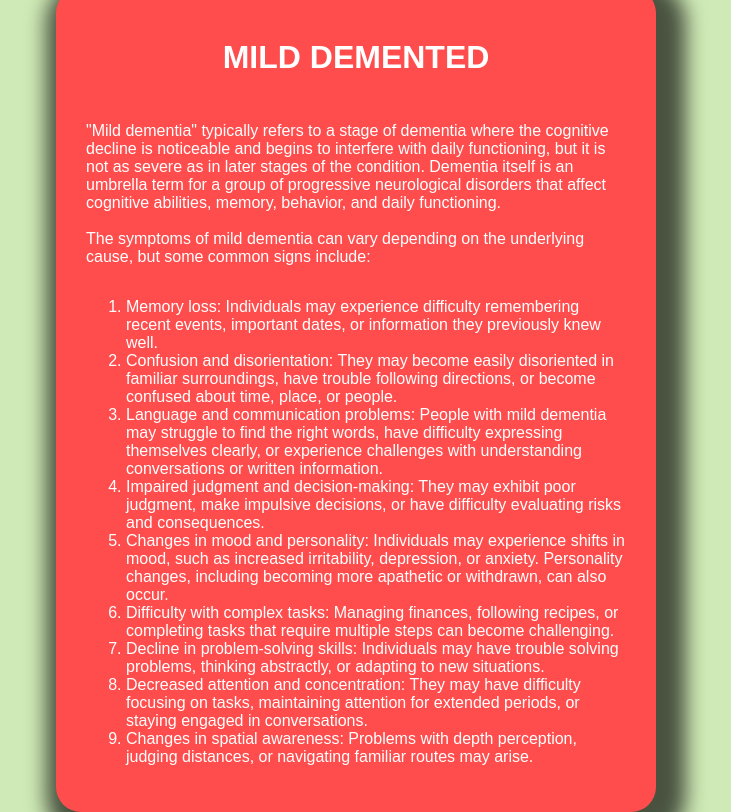
After one commit to RumeysaCeylan/Alzheimerdetection, a Flask app: page /mild_demented in a window 1280 px wide. The commit adds this page. Shown: the whole page, without its empty margins (284-1015 px from the left). Run offline with Flask 3, Linux system fonts and the light colour scheme.

Commit message:
Add files via upload

```diff
--- a/app.py
+++ b/app.py
@@ -19,6 +19,21 @@ def f1_score(y_true, y_pred):
 
 # Load your model and weights
 model = tf.keras.models.load_model("./models/best_weights.hdf5", custom_objects={'f1_score': f1_score})
+@app.route("/very_mild_demented")
+def very_mild_demented():
+    return render_template("very_mild_demented.html")
+
+@app.route("/mild_demented")
+def mild_demented():
+    return render_template("mild_demented.html")
+
+@app.route("/moderate_demented")
+def moderate_demented():
+    return render_template("moderate_demented.html")
+
+@app.route("/non_demented")
+def non_demented():
+    return render_template("non_demented.html")
 
 @app.route("/predict", methods=["POST"])
 def predict():
@@ -36,10 +51,10 @@ def predict():
         class_probs = predictions[0] * 100
         result = {
             "class_probabilities": {
-                "Mild Demented": float(class_probs[0]),
-                "Moderate Demented": float(class_probs[1]),
-                "Non Demented":float(class_probs[2]),
-                "Very Mild Demented": float(class_probs[3]),
+                "mild_demented": float(class_probs[0]),
+                "moderate_demented": float(class_probs[1]),
+                "non_demented":float(class_probs[2]),
+                "very_mild_demented": float(class_probs[3]),
             }
         }
 
--- a/static/css/styles.css
+++ b/static/css/styles.css
@@ -115,7 +115,9 @@ input::file-selector-button {
     box-shadow: 10px 10px 20px 20px rgba(0,0,0,0.65);
 
 }
-
+ul{
+  list-style-type: none;
+}
 h1 {
     margin-bottom: 30px;
 }
--- /dev/null
+++ b/templates/mild_demented.html
@@ -0,0 +1,32 @@
+<!DOCTYPE html>
+<html lang="en">
+<head>
+    <meta charset="UTF-8">
+    <meta http-equiv="X-UA-Compatible" content="IE=edge">
+    <meta name="viewport" content="width=device-width, initial-scale=1.0">
+    <title>MILD DEMENTED</title>
+    <link rel="stylesheet" href="{{ url_for('static', filename='css/styles.css') }}">
+
+</head>
+<body>
+
+    <div class="red-box">
+        <h1>MILD DEMENTED</h1>
+        <p>"Mild dementia" typically refers to a stage of dementia where the cognitive decline is noticeable and begins to interfere with daily functioning, but it is not as severe as in later stages of the condition. Dementia itself is an umbrella term for a group of progressive neurological disorders that affect cognitive abilities, memory, behavior, and daily functioning.
+            <br><br>
+            The symptoms of mild dementia can vary depending on the underlying cause, but some common signs include:</p>
+        <ol>
+            <li>Memory loss: Individuals may experience difficulty remembering recent events, important dates, or information they previously knew well.</li>
+            <li>Confusion and disorientation: They may become easily disoriented in familiar surroundings, have trouble following directions, or become confused about time, place, or people.</li>
+            <li>Language and communication problems: People with mild dementia may struggle to find the right words, have difficulty expressing themselves clearly, or experience challenges with understanding conversations or written information.</li>
+            <li>Impaired judgment and decision-making: They may exhibit poor judgment, make impulsive decisions, or have difficulty evaluating risks and consequences.</li>
+            <li>Changes in mood and personality: Individuals may experience shifts in mood, such as increased irritability, depression, or anxiety. Personality changes, including becoming more apathetic or withdrawn, can also occur.</li>
+            <li>Difficulty with complex tasks: Managing finances, following recipes, or completing tasks that require multiple steps can become challenging.</li>
+            <li>Decline in problem-solving skills: Individuals may have trouble solving problems, thinking abstractly, or adapting to new situations.</li>
+            <li>Decreased attention and concentration: They may have difficulty focusing on tasks, maintaining attention for extended periods, or staying engaged in conversations.</li>
+            <li>Changes in spatial awareness: Problems with depth perception, judging distances, or navigating familiar routes may arise.</li>
+        </ol>
+    </div>
+
+</body>
+</html>
```
Also changed, not shown: templates/index.html (+24 -0 lines), templates/moderate_demented.html (added, +36 -0 lines), templates/non_demented.html (added, +29 -0 lines), templates/very_mild_demented.html (added, +27 -0 lines).
